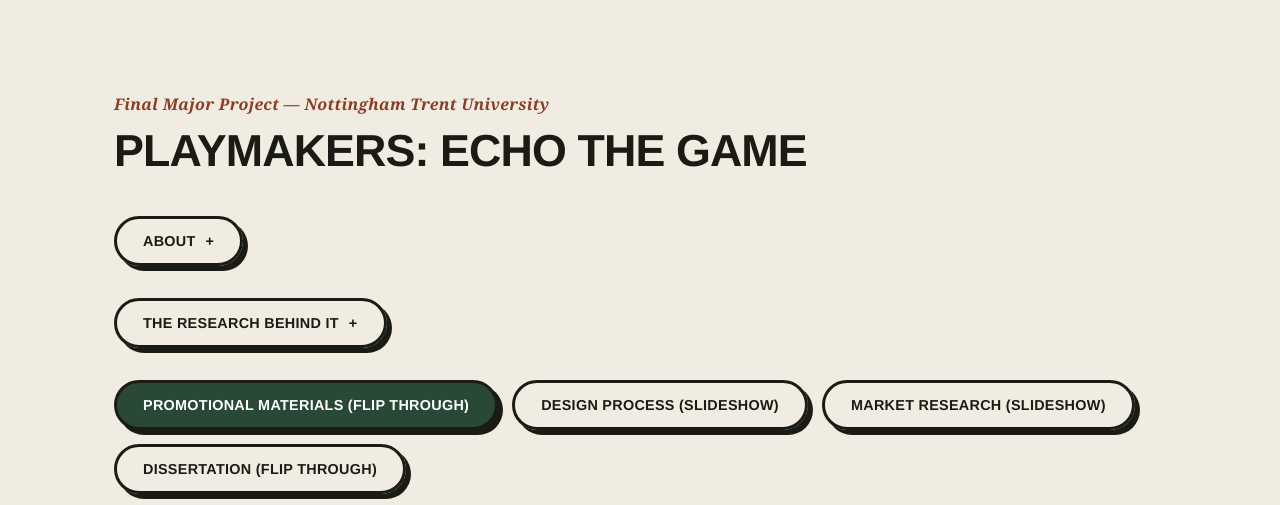
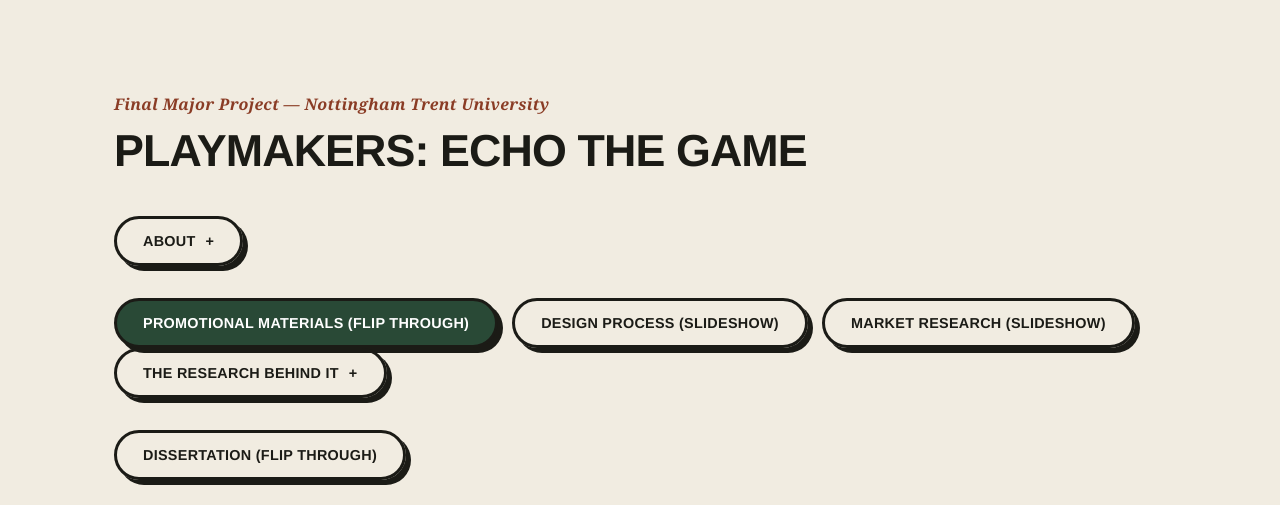
Before and after one commit to willgrubb/will-grubb-portfolio, a plain HTML site: page work.html in a window 1280 px wide. Shown: the part 1014-1519 px from the top of the page. Drawn offline with Linux system fonts and the light colour scheme.

Commit message:
ordering

```diff
--- a/work.html
+++ b/work.html
@@ -111,6 +111,11 @@
         </div>
       </div>
     </details>
+    <div class="pdf-links">
+      <a class="btn btn-primary" id="openBooklet" href="pdfs/playmakers-promotional-materials.pdf" target="_blank" rel="noopener">Promotional Materials (Flip Through)</a>
+      <a class="btn btn-outline" id="openDesignProcess" href="pdfs/playmakers-portfolio.pdf" target="_blank" rel="noopener">Design Process (Slideshow)</a>
+      <a class="btn btn-outline" id="openMarketResearch" href="pdfs/playmakers-market-research.pdf" target="_blank" rel="noopener">Market Research (Slideshow)</a>
+    </div>
     <details class="about-details">
       <summary class="btn btn-outline about-toggle">The Research Behind It</summary>
       <div class="challenge-grid">
@@ -133,9 +138,6 @@
       </div>
     </details>
     <div class="pdf-links">
-      <a class="btn btn-primary" id="openBooklet" href="pdfs/playmakers-promotional-materials.pdf" target="_blank" rel="noopener">Promotional Materials (Flip Through)</a>
-      <a class="btn btn-outline" id="openDesignProcess" href="pdfs/playmakers-portfolio.pdf" target="_blank" rel="noopener">Design Process (Slideshow)</a>
-      <a class="btn btn-outline" id="openMarketResearch" href="pdfs/playmakers-market-research.pdf" target="_blank" rel="noopener">Market Research (Slideshow)</a>
       <a class="btn btn-outline" id="openDissBooklet" href="pdfs/football-fandom-dissertation.pdf" target="_blank" rel="noopener">Dissertation (Flip Through)</a>
     </div>
   </div>
```
